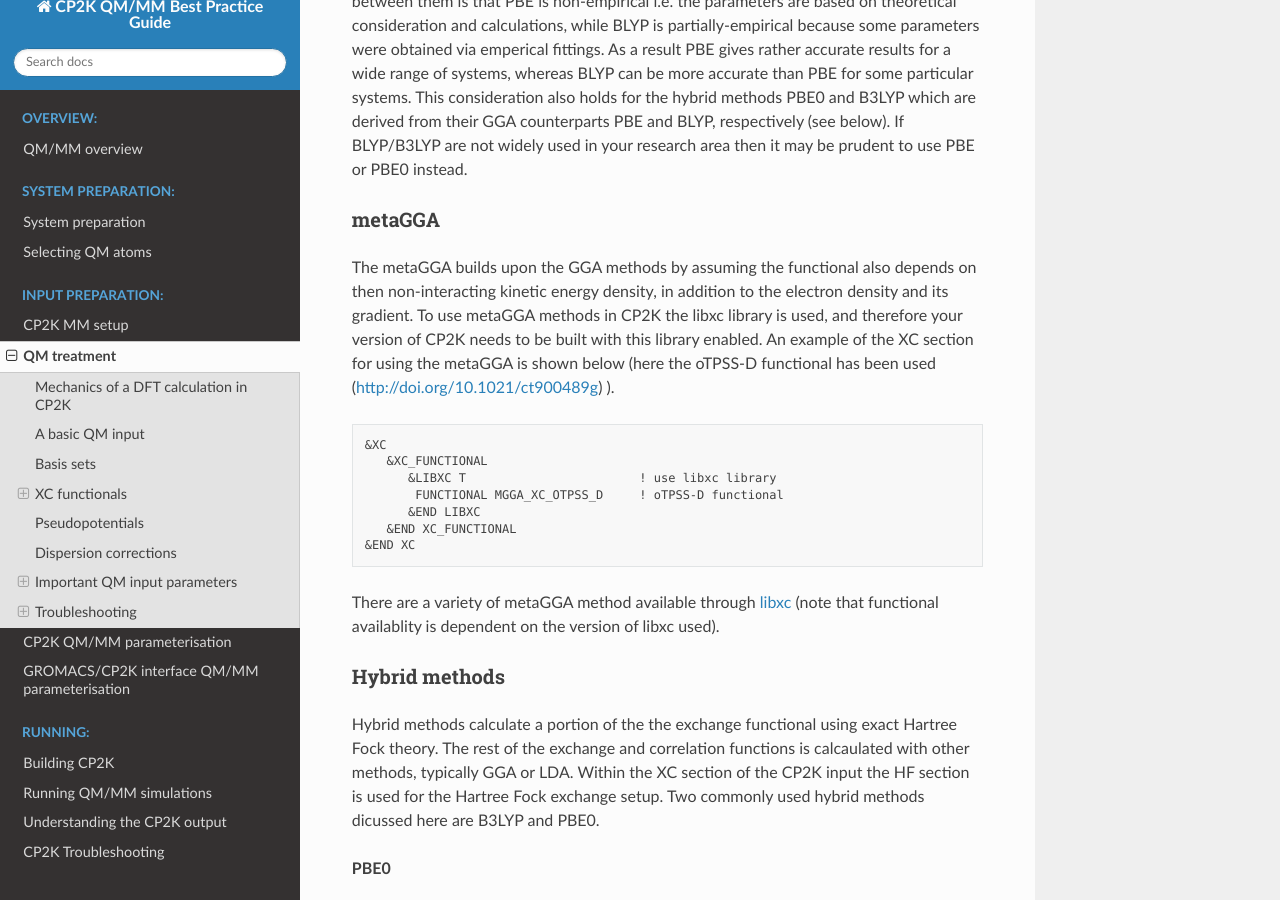
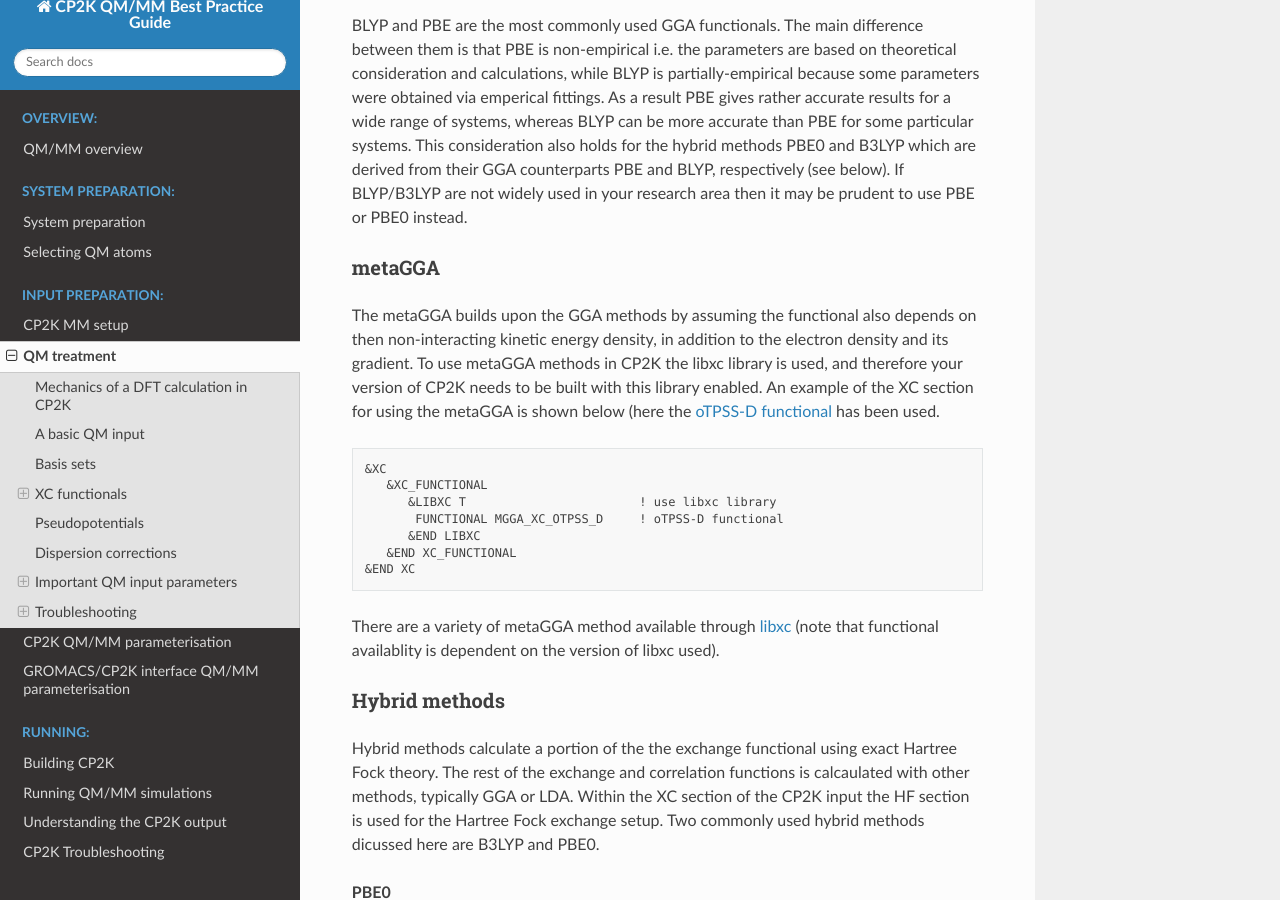
Before and after one commit to bioexcel/qmmm_bpg, a Sphinx documentation site: the page built from docs/input_preparation/QM_treatment.rst, in a window 1280 px wide and 900 px high, scrolled down 5151 px. Built offline with Sphinx 7.4.7 and the Read the Docs theme 2.0.0, drawn with Linux system fonts in a browser that asks for light colours; some of the changed text lies outside the part shown.

```diff
--- a/docs/input_preparation/QM_treatment.rst
+++ b/docs/input_preparation/QM_treatment.rst
@@ -282,8 +283,8 @@ The metaGGA builds upon the GGA methods by assuming the functional also depends
 then non-interacting kinetic energy density, in addition to the electron density and its
 gradient. To use metaGGA methods in CP2K the libxc library is used, and therefore your
 version of CP2K needs to be built with this library enabled. An example of the XC
-section for using the metaGGA is shown below (here the oTPSS-D functional has
-been used (http://doi.org/10.1021/ct900489g) ).
+section for using the metaGGA is shown below (here the
+`oTPSS-D functional <http://doi.org/10.1021/ct900489g>`_ has been used.
 
 
 .. code-block:: none
```
Also changed, not shown: other parts of docs/input_preparation/QM_treatment.rst (+2 -1 lines).
